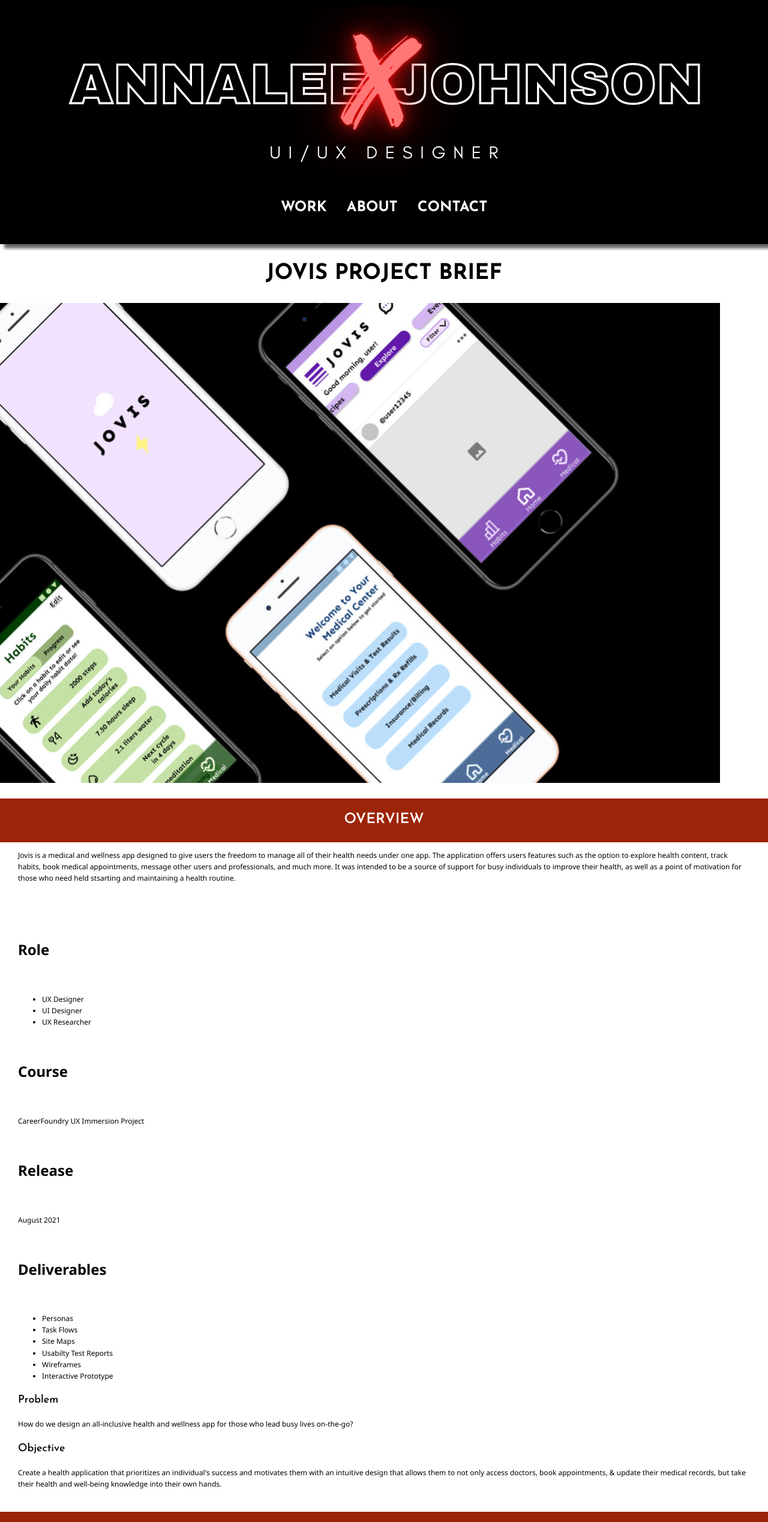
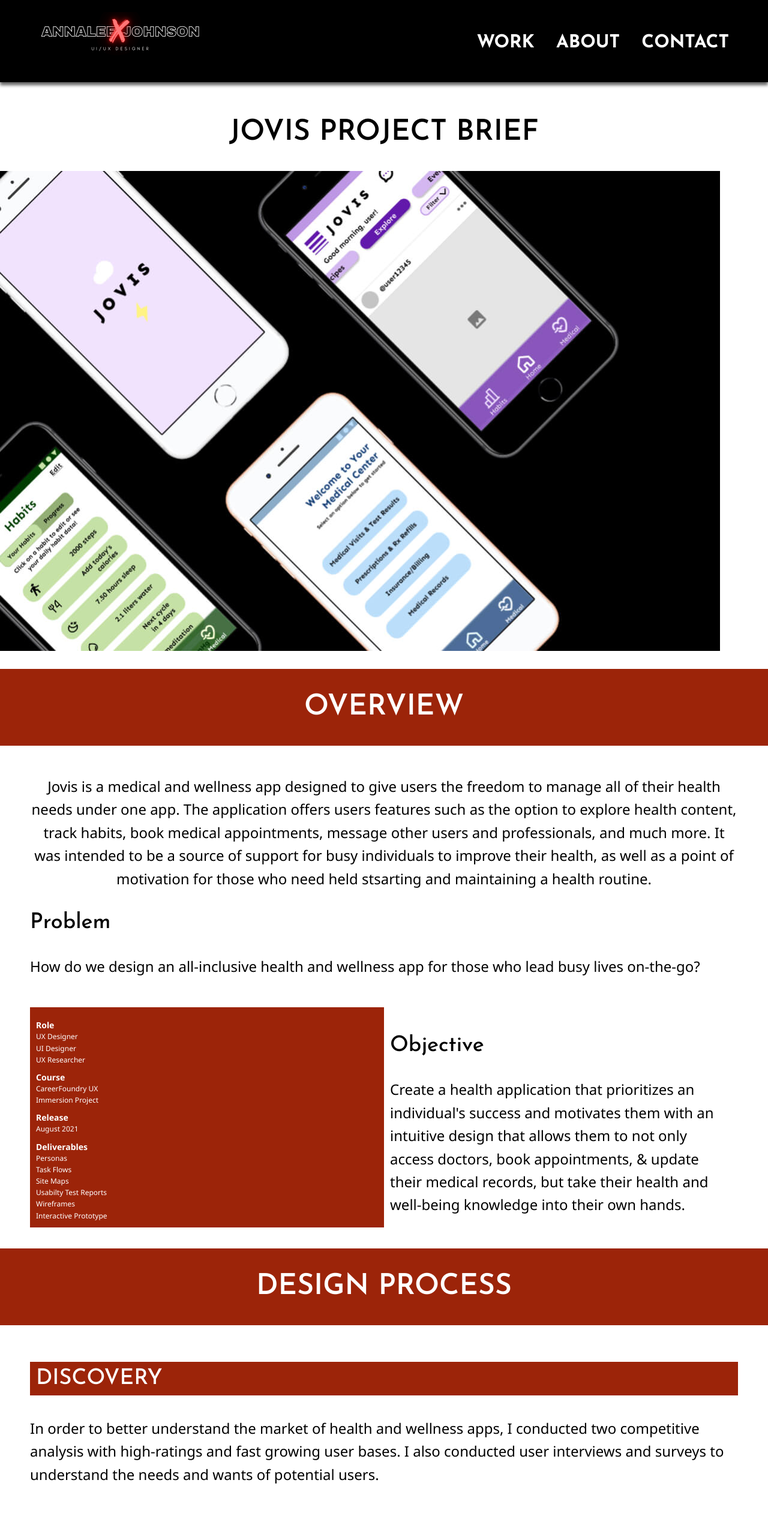
Before and after one commit to annaleexjohnson/PortfolioSite_Annalee_careerfoundry, a plain HTML site: page jovis.html in a window 1280 px wide. Shown: the top 2537 px of the page at 60% size. Drawn offline with nearby package versions, Linux system fonts and the light colour scheme.

Commit message:
added responsive layout

```diff
--- a/css/style.css
+++ b/css/style.css
@@ -7,7 +7,7 @@ img{
 }
 /*layout styling*/
 .container {
-    padding: 0 30px;
+    padding: 0 10px;
 }
 .row{
     display: inline-block;
@@ -21,24 +21,24 @@ img{
     border-bottom: 2px solid #C4C4C4;
 }
 #work .container {
-    margin-bottom: 200px;
+    margin-bottom: 10px;
 }
 .myproject {
     max-width: 50%;
     margin: auto;
-    padding: 20px;
+    padding: 10px;
 }
 .resize {
     max-width: 600px;
 }
 #hero {
     background-color:white;
+    padding: 20px;
 }
 #hero .container {
     border-bottom: 2px solid #C4C4C4;
-    margin: 0 30px;
+    margin: 0 10px;
 }
-
 
 .center {
     text-align: center;
@@ -64,7 +64,7 @@ body {
 }
 h1, h2, h3, h6 {
     font-family: 'Josefin Sans', sans-serif;
-    line-height: 1.4;
+    line-height: normal;
 }
 h1 {
     font-weight: 700;
@@ -84,8 +84,13 @@ h4 {
 }
 h6 {
     font-family: 'Noto Sans', sans-serif;
-    font-size: 24px;
+    font-size: 14px;
     font-weight: 700;
+    padding: 0;
+    margin: 0;
+}
+.role p{
+    font-size: 12px;
 }
 
 /*header*/
@@ -96,11 +101,11 @@ header {
     background-color: black;
     color: white;
     padding: 10px 0;
-    margin: auto;
+    margin-bottom: 10px;
     text-align: center;
-    -webkit-box-shadow: 7px 7px 5px 0px rgba(50, 50, 50, 0.75);
-    -moz-box-shadow: 7px 7px 5px 0px rgba(50, 50, 50, 0.75);
-    box-shadow: 7px 7px 5px 0px rgba(50, 50, 50, 0.75);
+    -webkit-box-shadow: 0px 5px 5px 0px rgba(50, 50, 50, 0.75);
+    -moz-box-shadow:    0px 5px 5px 0px rgba(50, 50, 50, 0.75);
+    box-shadow:         0px 5px 5px 0px rgba(50, 50, 50, 0.75);
 }
 nav {
     display: inline-block;
@@ -116,7 +121,7 @@ nav > ul > li {
 nav > ul > li > a {
     color: white;
     font-family: 'Josefin Sans', sans-serif;
-    font-size: 24px;
+    font-size: 18px;
     font-weight: bold;
     padding: 0 15px;
 }
@@ -126,6 +131,7 @@ nav > ul > li > a:active{
 nav > ul > li > a:avisited{
     color: #9C2409;
 }
+
 
 /*footer*/
 footer{
@@ -219,6 +225,20 @@ a:hover {
     color: white;
     padding: 0 10px;
     text-align: left;
+    margin-bottom: 25px;
+}
+.row p{
+    margin: 0;
+}
+.row h6{
+    margin-top: 10px;
+}
+.role {
+    display: inline-block;
+    background-color: #9C2409;
+    color: white;
+    padding: 10px;
+    margin: 0;
 }
 .cover{
     margin: 0 auto;
@@ -228,10 +248,127 @@ a:hover {
     max-width: 100%;
 }
 .viewproject {
+    margin-top: 50px;
     margin-bottom: 100px;
 }
 .title{
     background-color: #9C2409;
     color: white;
-    padding: 0 10px;
+    padding: 10px 10px;
 }
+.col-sm-2{
+    width: 50%;
+}
+[class*="col-"]{
+    float: left;
+    padding: 10px;
+}
+.row::after{
+    content: "";
+    clear: both;
+    display: table;
+}
+
+
+
+/*Medium Devices 640px and bigger*/
+@media only screen and (min-width: 640px){
+    header {
+        text-align: unset;
+        padding: 20px 0 13px;
+    }
+    .logo {
+        width: 200px;
+        height: auto;
+    }
+    nav {
+        width: auto;
+        float: right;
+        margin-top: 4px;
+    }
+    [class*="col-"]{
+        float: left;
+        padding: 10px;
+    }
+    .col-md-6{
+        width: 50%;
+    }
+    .row::after{
+        content: "";
+        clear: both;
+        display: table;
+    }
+
+}
+/*large devices 1024px and bigger*/
+@media only screen and (min-width: 1024px){
+    .col-lg-5{
+        width: 42%;
+    }
+    .col-lg-7{
+        width: 58%;
+    }
+    nav > ul > li > a{
+        font-size: 30px;
+    }
+    .button {
+        font-size: 36px;
+    }
+    .button.email {
+        font-size: 36px;
+    }
+    body {
+        font-size: 24px;
+    }
+    h1 {
+        font-weight: 700;
+        font-size: 3em;
+    }
+    h2 {
+        font-weight: 600;
+        font-size: 2em;
+    }
+    h3 {
+        font-weight: 500;
+        font-size: 1.5em;
+    }
+    h4 {
+        font-size: 1em;
+        font-weight: bold;
+    }
+    h6 {
+        font-family: 'Noto Sans', sans-serif;
+        font-size: 14px;
+        font-weight: 700;
+        padding: 0;
+        margin: 0;
+    }
+    .role p{
+        font-size: 12px;
+    }
+    .container {
+        max-width: 1200px;
+        margin-left: auto;
+        margin-right: auto;
+    }
+    #hero .container {
+        max-width: 1200px;
+        margin-left: auto;
+        margin-right: auto;
+    }
+    .logo{
+        width: 300px;
+        height: auto;
+        float: left;
+    }
+    footer{
+        margin-top: 75px;
+    }
+    .mystory p {
+        font-size: 16px;
+    }
+}
+/* Xlarge devices 1920px and bigger */
+@media only screen and (min-width: 1920px) {
+
+}
--- a/jovis.html
+++ b/jovis.html
@@ -32,7 +32,7 @@
 </header>
 
        <div id="jovis"> <!-- jovis section container-->
-            <h1 class="center"> JOVIS PROJECT BRIEF </h1>
+            <h2 class="center"> JOVIS PROJECT BRIEF </h2>
                   <picture>
                         <source srcset="img/homepage/600px/joviscover_1x.jpeg" media="(max-width: 767px)">
                         <img src="img/homepage/1200px/joviscover_2x.jpeg" alt="Jovis Mockup Screens" class="cover">
@@ -42,31 +42,28 @@
                     <h2 class="center"> OVERVIEW </h2>
                 </div>
             <div class="container">
-                <p> Jovis is a medical and wellness app designed to give users the freedom to manage all of their health needs under one app. The application offers users features such as the option to explore health content, track habits, book medical appointments, message other users and professionals, and much more. It was intended to be a source of support for busy individuals to improve their health, as well as a point of motivation for those who need held stsarting and maintaining a health routine.</p>
+                <p class="center"> Jovis is a medical and wellness app designed to give users the freedom to manage all of their health needs under one app. The application offers users features such as the option to explore health content, track habits, book medical appointments, message other users and professionals, and much more. It was intended to be a source of support for busy individuals to improve their health, as well as a point of motivation for those who need held stsarting and maintaining a health routine.</p>
+                <h3> Problem </h3>
+                <p> How do we design an all-inclusive health and wellness app for those who lead busy lives on-the-go? </p>
             <div class="row"> <!-- row for project/problem -->
-            <div> <!--positions/project details-->
+            <div class="role col-sm-2"> <!--positions/project details-->
                 <h6> Role </h6>
-                <ul>
-                    <li> UX Designer </li>
-                    <li> UI Designer </li>
-                    <li> UX Researcher</li>
-                </ul>
+                    <p> UX Designer
+                    <br> UI Designer
+                    <br> UX Researcher </p>
                 <h6> Course </h6>
-                <p> CareerFoundry UX Immersion Project</p>
+                <p> CareerFoundry UX <br>Immersion Project</p>
                 <h6> Release</h6>
                 <p> August 2021 </p>
                 <h6> Deliverables </h6>
-                <ul>
-                    <li> Personas </li>
-                    <li> Task Flows </li>
-                    <li> Site Maps </li>
-                    <li> Usabilty Test Reports</li>
-                    <li> Wireframes </li>
-                    <li> Interactive Prototype </li>
+                    <p> Personas
+                    <br> Task Flows
+                    <br> Site Maps
+                    <br> Usabilty Test Reports
+                    <br> Wireframes
+                    <br> Interactive Prototype </p>
             </div>
-                <div> <!-- problemobjective -->
-                    <h3> Problem </h3>
-                    <p> How do we design an all-inclusive health and wellness app for those who lead busy lives on-the-go? </p>
+                <div class="col-sm-2 objective"> <!-- problemobjective -->
                     <h3> Objective </h3>
                     <p> Create a health application that prioritizes an individual's success and motivates them with an intuitive design that allows them to not only access doctors, book appointments, & update their medical records, but take their health and well-being knowledge into their own hands. </p>
                 </div>
```
Also changed, not shown: about.html (+16 -10 lines), index.html (+4 -4 lines).
